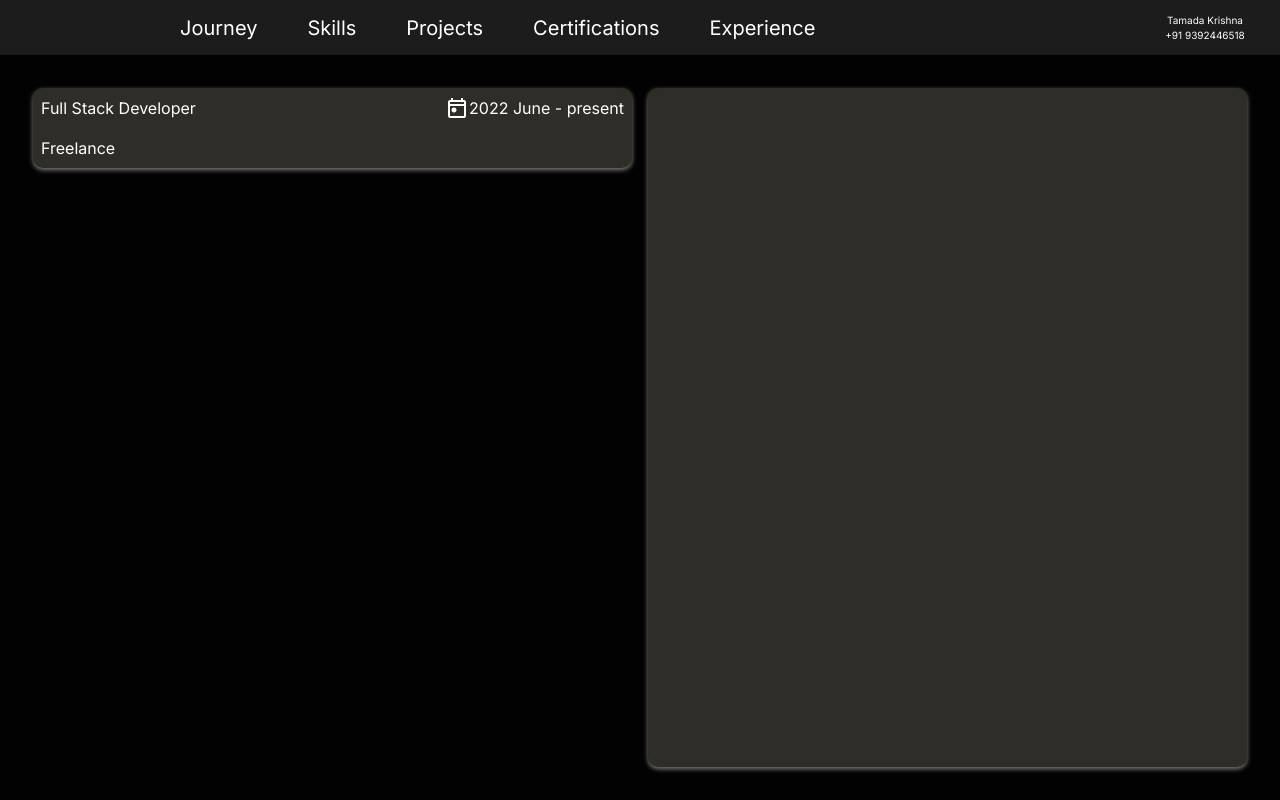
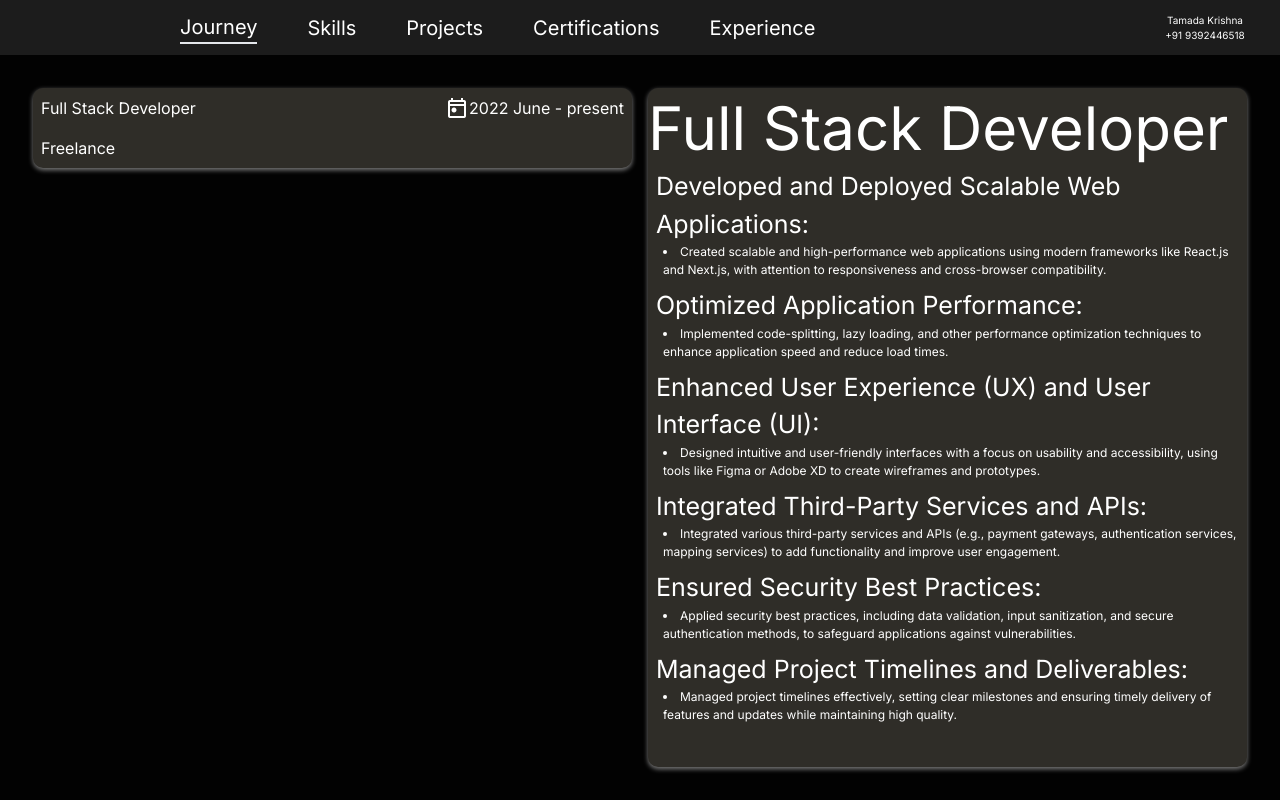
Before and after one commit to tamadakrishna/portfolio, a Next.js app: page /experience in a window 1280 px wide. Built offline with nearby package versions, Linux system fonts and the light colour scheme.

Commit message:
dev:Experience

```diff
--- a/components/UI/Experience.js
+++ b/components/UI/Experience.js
@@ -20,7 +20,35 @@ function Experience() {
                 </div>
             </div>
             <div class="w-[50%] h-[full] p-2 ">
-              <div className='w-full h-full shadow-[0px_2px_5px_gray] rounded-[10px] bg-[#2F2D28]'></div>
+              <div className='w-full h-full shadow-[0px_2px_5px_gray] rounded-[10px] bg-[#2F2D28]'>
+                <div className="w-full h-[80px] flex items-center text-[60px]">{"Full Stack Developer"}</div>
+                <div className="w-full h-[calc(100%_-_80px)] text-[60px] flex flex-col gap-2">
+                  <div>
+                    <div className='text-[25px] ml-2'>Developed and Deployed Scalable Web Applications:</div>
+                    <div className='text-[12px] ml-[15px]'><li className='list-disc'>Created scalable and high-performance web applications using modern frameworks like React.js and Next.js, with attention to responsiveness and cross-browser compatibility.</li></div>
+                  </div>
+                  <div>
+                    <div className='text-[25px] ml-2'>Optimized Application Performance:</div>
+                    <div className='text-[12px] ml-[15px]'><li className='list-disc'>Implemented code-splitting, lazy loading, and other performance optimization techniques to enhance application speed and reduce load times.</li></div>
+                  </div>
+                  <div>
+                    <div className='text-[25px] ml-2'>Enhanced User Experience (UX) and User Interface (UI):</div>
+                    <div className='text-[12px] ml-[15px]'><li className='list-disc'>Designed intuitive and user-friendly interfaces with a focus on usability and accessibility, using tools like Figma or Adobe XD to create wireframes and prototypes.</li></div>
+                  </div>
+                  <div>
+                    <div className='text-[25px] ml-2'>Integrated Third-Party Services and APIs:</div>
+                    <div className='text-[12px] ml-[15px]'><li className='list-disc'>Integrated various third-party services and APIs (e.g., payment gateways, authentication services, mapping services) to add functionality and improve user engagement.</li></div>
+                  </div>
+                  <div>
+                    <div className='text-[25px] ml-2'>Ensured Security Best Practices:</div>
+                    <div className='text-[12px] ml-[15px]'><li className='list-disc'>Applied security best practices, including data validation, input sanitization, and secure authentication methods, to safeguard applications against vulnerabilities.</li></div>
+                  </div>
+                  <div>
+                    <div className='text-[25px] ml-2'>Managed Project Timelines and Deliverables:</div>
+                    <div className='text-[12px] ml-[15px]'><li className='list-disc'>Managed project timelines effectively, setting clear milestones and ensuring timely delivery of features and updates while maintaining high quality.</li></div>
+                  </div>
+                </div>
+              </div>
             </div>
         </div>
     </div>
--- a/components/UI/Projects.js
+++ b/components/UI/Projects.js
@@ -7,8 +7,8 @@ function Projects() {
 
   return (
     <div className="w-full h-full text-black  flex items-center justify-center overflow-scroll no-scrollbar ">
-      <div className={`h-[calc(100%_-_50px)] w-[calc(100%_-_50px)] ${modal ? "hidden" : "block"}`} onClick={()=>{setModal(val=>!val)}}>
-         <div className="w-[300px] h-[210px] shadow-[0px_2px_5px_gray] rounded-[10px] text-white text-[12px]  bg-[#2F2D28] cursor-pointer">
+      <div className={`h-[calc(100%_-_50px)] w-[calc(100%_-_50px)] ${modal ? "hidden" : "block"}` }>
+         <div className={`w-[300px] h-[210px] shadow-[0px_2px_5px_gray] rounded-[10px] text-white text-[12px]  bg-[#2F2D28] cursor-pointer ${modal ? "hidden" : "block"}`} onClick={()=>{setModal(val=>!val)}}>
             <div className='w-full h-[25px]  flex items-center'>
               <span className="material-symbols-outlined">today</span>
               <span>{"Time Line"}</span>
@@ -33,7 +33,6 @@ function Projects() {
         <div className='w-full h-[30px]  flex justify-end'>
           <span className="material-symbols-outlined h-full w-[30px] text-red-500 cursor-pointer" onClick={()=>{setModal(val=>!val)}}>close</span>
         </div>
-
       </div>
     </div>
   )
--- a/components/layouts/Header.js
+++ b/components/layouts/Header.js
@@ -13,7 +13,7 @@ function Header() {
   return (
     <div className="w-full h-full flex  bg-white bg-opacity-[0.1]">
        <div className="w-[60%] h-full flex items-center">
-            <div className="ml-[180px] text-[20px] textShadow-[2px_2px_10px_grey] cursor-pointer" onClick={()=>{router.push('/')}}>Journey</div>
+            <div className="ml-[180px] text-[20px] cursor-pointer border-b-2" onClick={()=>{router.push('/')}}>Journey</div>
             <div className="ml-[50px] text-[20px] textShadow-[2px_2px_10px_grey] cursor-pointer" onClick={()=>{router.push('/skills')}}>Skills</div>
             <div className="ml-[50px] text-[20px] textShadow-[2px_2px_10px_grey] cursor-pointer" onClick={()=>{router.push('/projects')}}>Projects</div>
             <div className="ml-[50px] text-[20px] textShadow-[2px_2px_10px_grey] cursor-pointer" onClick={()=>{router.push('/certifications')}}>Certifications</div>
```
